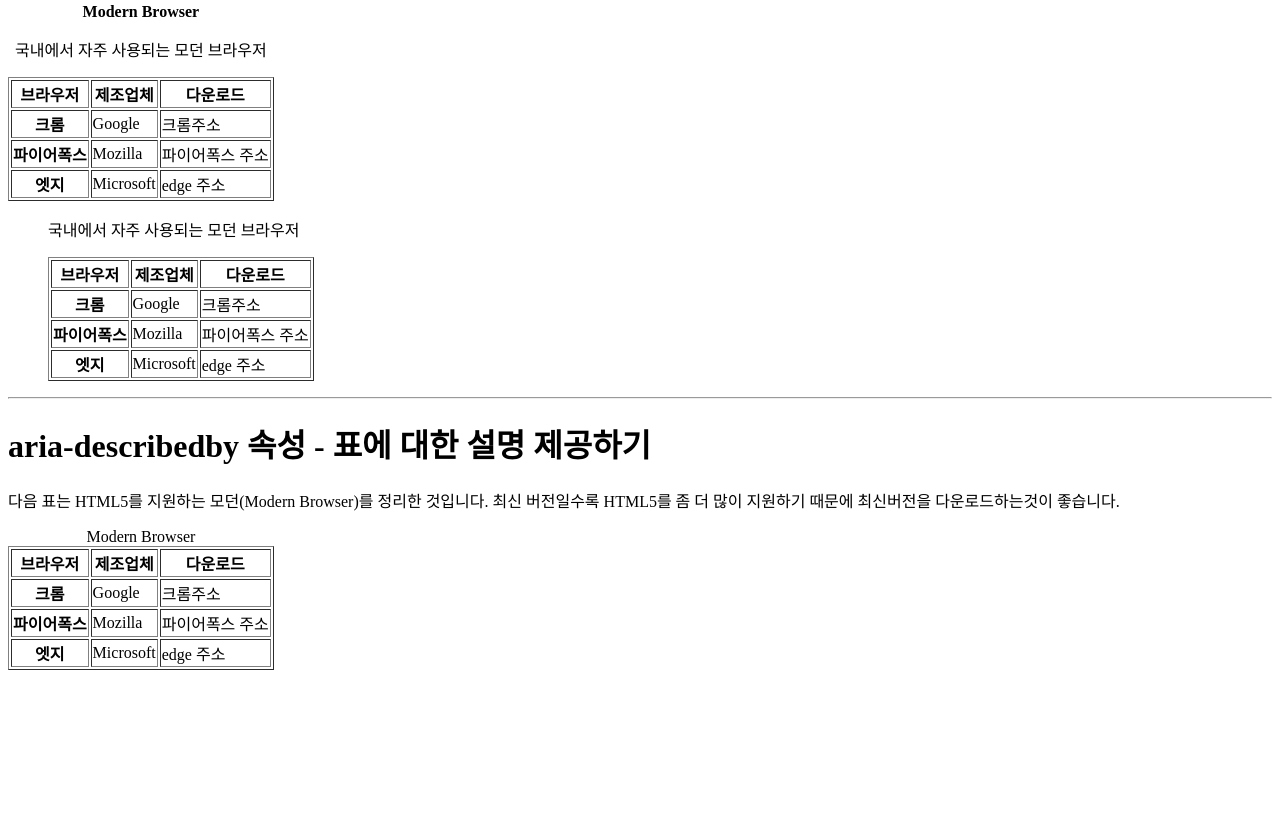
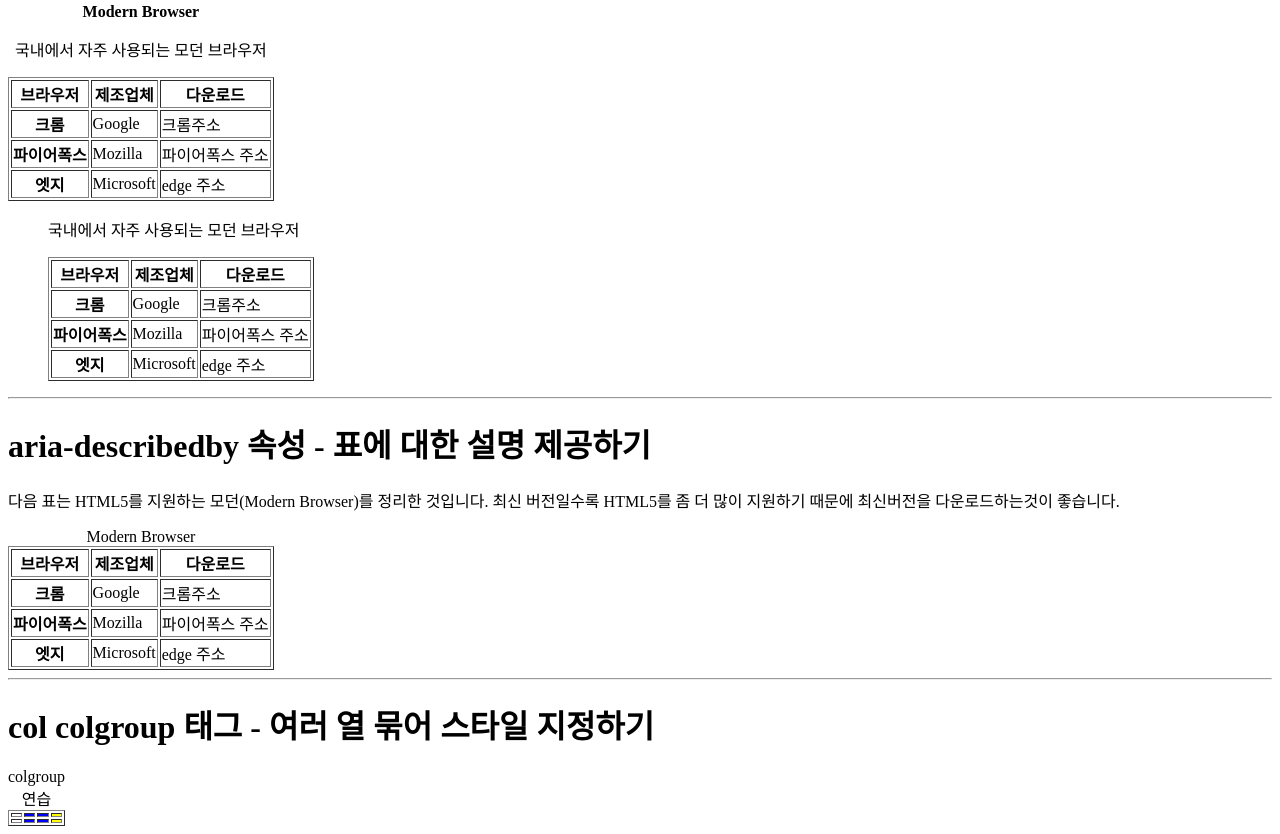
Before and after one commit to seunghyeokleeme/doit-htmlcss, a plain HTML site: page 2/2-4/index.html in a window 1280 px wide. Shown: the part 442-1276 px from the top of the page. Before the commit the page ends 1120 px from the top, so only its background shows below. Drawn offline with Linux system fonts and the light colour scheme.

Commit message:
colgroup and 실습

```diff
--- a/2/2-4/index.html
+++ b/2/2-4/index.html
@@ -126,5 +126,30 @@
         <td>edge 주소</td>
       </tr>
     </table>
+
+    <hr />
+    <h1>col colgroup 태그 - 여러 열 묶어 스타일 지정하기</h1>
+    <table border="1">
+      <caption>
+        colgroup 연습
+      </caption>
+      <colgroup>
+        <col />
+        <col span="2" style="background-color: blue" />
+        <col style="background-color: yellow" />
+      </colgroup>
+      <tr>
+        <td></td>
+        <td></td>
+        <td></td>
+        <td></td>
+      </tr>
+      <tr>
+        <td></td>
+        <td></td>
+        <td></td>
+        <td></td>
+      </tr>
+    </table>
   </body>
 </html>
```
Also changed, not shown: 2/2-4/실습.html (added, +51 -0 lines).
